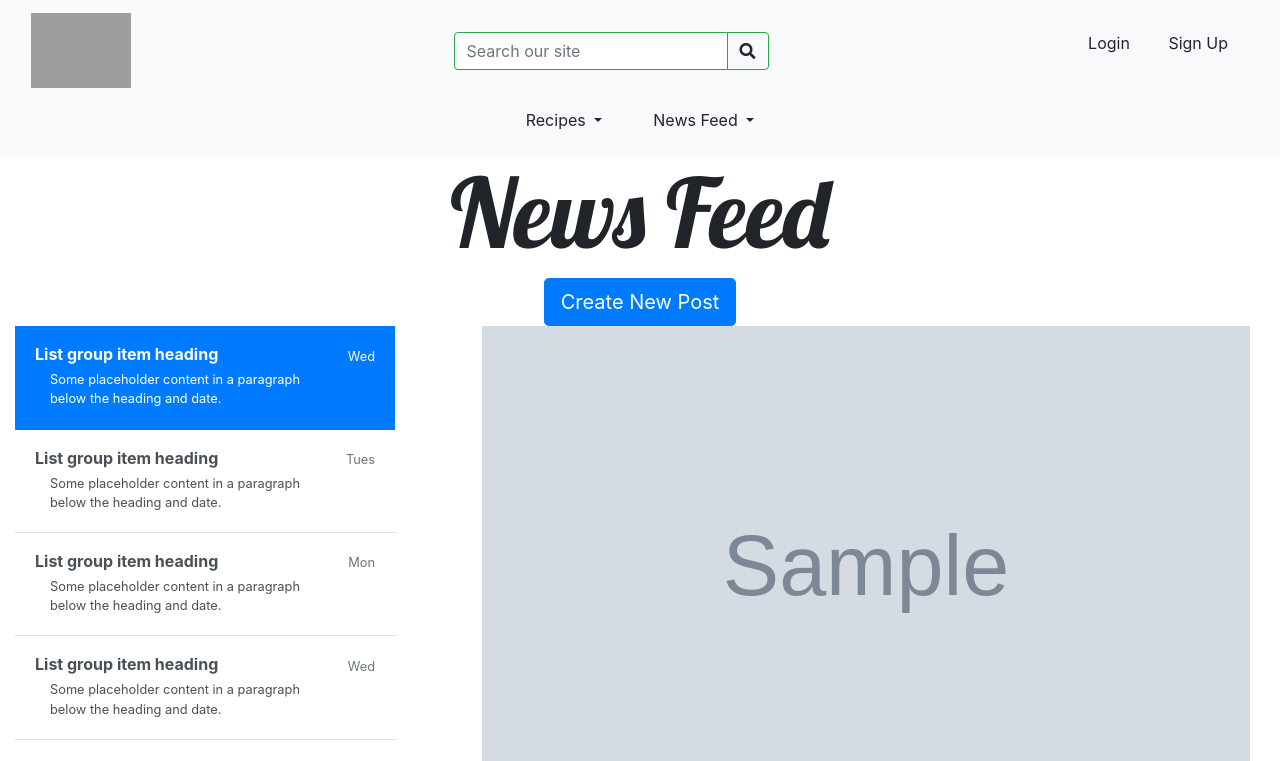
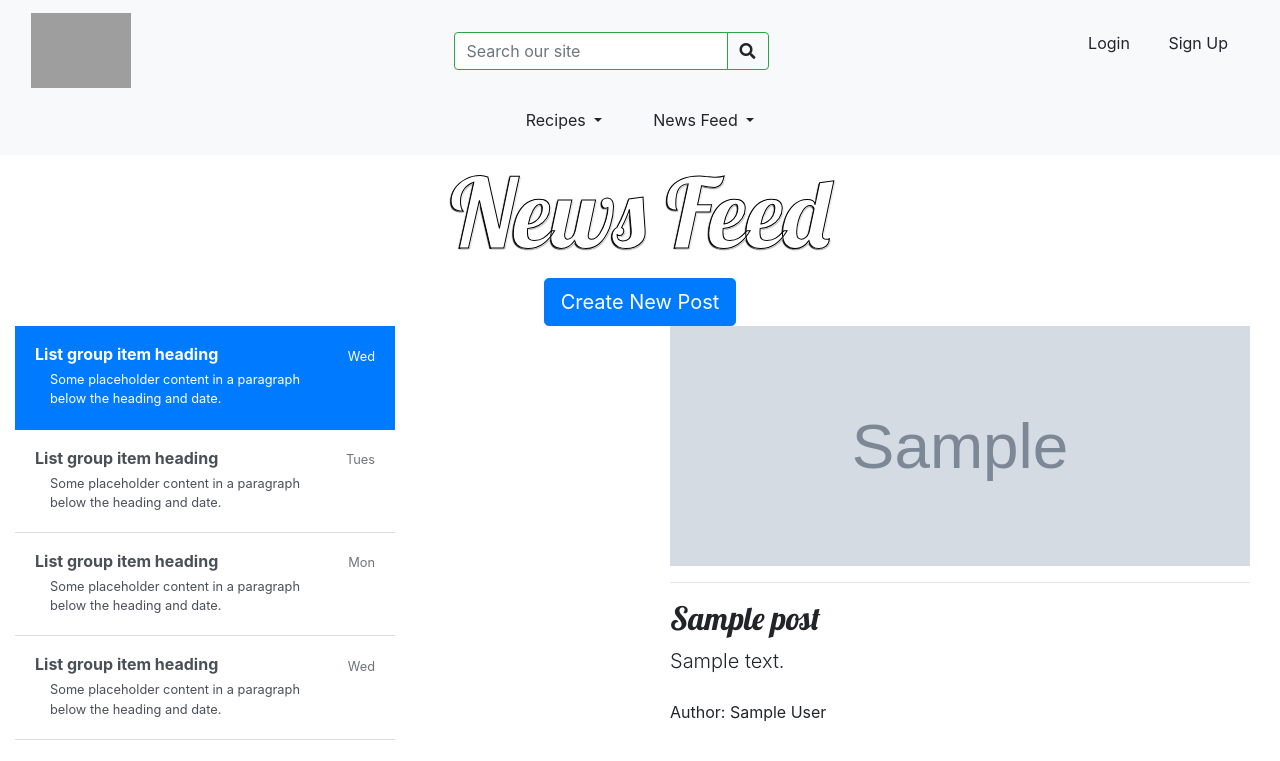
Before and after one commit to Code-Institute-Submissions/Mikew1999-recipe-blog, a Flask app: page /newsfeed/posts in a window 1280 px wide. Shown: the top 761 px of the page. Run offline with Flask 2, Linux system fonts and the light colour scheme; grey boxes marked "Sample" are stand-in pictures; a database or web service that is not in the repository returns one stand-in record (values such as "Sample title"); parts of the project's set-up code (start-up, migrations or seed data) failed here and were passed over; some libraries are stand-ins or nearby versions; grey boxes are pictures that could not be loaded.

Commit message:
fixed style issues

```diff
--- a/app.py
+++ b/app.py
@@ -135,7 +135,7 @@ def logout():
 
 # changes users password
 @app.route("/changepassword", methods=["GET", "POST"])
-def changePassword():
+def change_password():
     ''' Changes users password '''
     if request.method == "POST":
         username = request.form.get("username").lower()
@@ -164,16 +164,16 @@ def changePassword():
                                     username=session['user']))
                 else:
                     flash("Email address doesn't match our records")
-                    return redirect(url_for('changePassword'))
+                    return redirect(url_for('change_password'))
 
             else:
                 print("user doesn't exist")
                 flash(f'Username: {username} does not exist')
-                return redirect(url_for('changePassword'))
+                return redirect(url_for('change_password'))
 
         else:
             flash("Password and Confirm new password boxes do not match!")
-            return redirect(url_for('changePassword'))
+            return redirect(url_for('change_password'))
     username = session['user']
     user = mongo.db.users.find_one_or_404({"username": username})
     return render_template('resetpassword.html', user=user)
@@ -274,7 +274,7 @@ def recipe():
         list_of_liked_recipes = None
 
     if request.method == "POST":
-        db = mongo.db.recipes
+        all_recipes = mongo.db.recipes
         mongo.db.recipes.create_index(
             [
                 ("recipeName", "text"),
@@ -297,7 +297,7 @@ def recipe():
             categories=categories,
             categoryList=categoryList,
             query=query,
-            db=db)
+            db=all_recipes)
     else:
         return render_template(
             "recipes.html",
@@ -350,8 +350,8 @@ def create_recipe():
                     ingredient_values.append(str(item))
 
                 for step in step_keys:
-                    a = request.form.get(f'{step}')
-                    step_values.append(str(a))
+                    item = request.form.get(f'{step}')
+                    step_values.append(str(item))
 
                 recipe_details = {
                     "recipeImageName": secured_image,
@@ -394,8 +394,12 @@ def fullrecipe(recipe_name):
 
     if not session.get('user') is None:
         user = mongo.db.users.find_one({"username": session['user']})
+        list_of_liked_recipes = user['likedRecipes']
+        if len(list_of_liked_recipes) == 0:
+            list_of_liked_recipes = None
     else:
         user = None
+        list_of_liked_recipes = None
 
     all_categories = mongo.db.categories.find_one()
     category_list = all_categories['categories']
@@ -407,7 +411,8 @@ def fullrecipe(recipe_name):
         author=author,
         recipe_name=recipe_name,
         recipe=selected_recipe,
-        category_list=category_list
+        category_list=category_list,
+        list_of_liked_recipes=list_of_liked_recipes
     )
 
 
--- a/static/css/style.css
+++ b/static/css/style.css
@@ -1,17 +1,15 @@
 @import url('https://fonts.googleapis.com/css2?family=Lobster&family=Montserrat&display=swap');
 
-h1, h2, h3, h4, h5, h6 {
+h1,
+h2,
+h3 {
     font-family: 'Lobster', cursive;
 }
 
 .main-header {
     color: rgb(255, 255, 255);
     -webkit-text-stroke: 1px black;
-    text-shadow:
-        1px 1px 1px rgb(0, 0, 0),
-        1px -1px 1px rgb(0, 0, 0),
-        -1px 1px 1px rgb(0, 0, 0),
-        1px 1px 1px rgb(0, 0, 0);
+    text-shadow: 1px 1px 1px rgb(255 255 255), 2px -2px 2px rgb(255 255 255), -1px 1px 1px rgb(0 0 0), 1px 1px 1px rgb(0 0 0);
 }
 
 .uppercase {
@@ -35,19 +33,19 @@ h1, h2, h3, h4, h5, h6 {
 }
 
 .margin-top-1 {
-    margin-top: 1rem!important;
+    margin-top: 1rem !important;
 }
 
 .margin-top-4 {
-    margin-top: 4rem!important;
+    margin-top: 4rem !important;
 }
 
 .margin-bottom-1 {
-    margin-bottom: 1rem!important;
+    margin-bottom: 1rem !important;
 }
 
 .mt-5 {
-    margin-top: 5rem!important;
+    margin-top: 5rem !important;
 }
 
 .mt-6 {
@@ -56,12 +54,12 @@ h1, h2, h3, h4, h5, h6 {
 
 .categories {
     list-style-type: none;
-    padding-left: 0!important;
+    padding-left: 0 !important;
 }
 
 .recipe-categories {
     height: 4rem;
-    margin-bottom: 2rem!important;
+    margin-bottom: 2rem !important;
 }
 
 .categories li {
@@ -70,11 +68,11 @@ h1, h2, h3, h4, h5, h6 {
 }
 
 .height-80 {
-    height: 80vh!important;
+    height: 80vh !important;
 }
 
 .height-85 {
-    height: 85vh!important;
+    height: 85vh !important;
 }
 
 .height-95 {
@@ -88,12 +86,12 @@ h1, h2, h3, h4, h5, h6 {
 }
 
 .nav-link .navbar-text {
-    padding: 8px!important;
+    padding: 8px !important;
 }
 
 .jumbotron {
     margin-bottom: 0rem;
-    padding: 10px!important;
+    padding: 10px !important;
 }
 
 .height-auto {
@@ -112,6 +110,7 @@ h1, h2, h3, h4, h5, h6 {
 .w-80 {
     width: 80%;
 }
+
 .width-80 {
     width: 80vw;
 }
@@ -124,7 +123,8 @@ h1, h2, h3, h4, h5, h6 {
     padding-top: 1rem;
 }
 
-.form-card, #add-recipe-card {
+.form-card,
+#add-recipe-card {
     width: 80vw;
     margin: 0 auto;
 }
@@ -143,7 +143,7 @@ h1, h2, h3, h4, h5, h6 {
     margin-bottom: 5px;
 }
 
-.profile-image{
+.profile-image {
     border-radius: 60%;
     border: 2px solid #fff;
     height: 350px;
@@ -165,11 +165,11 @@ h1, h2, h3, h4, h5, h6 {
 
 .box {
     border: 1px solid black;
-    box-shadow: 4px 4px 4px 4px rgba(0,0,0,0.2);
+    box-shadow: 4px 4px 4px 4px rgba(0, 0, 0, 0.2);
 }
 
 .search-profile-card {
-    height: auto!important;
+    height: auto !important;
 }
 
 .ingredient-list {
@@ -177,17 +177,24 @@ h1, h2, h3, h4, h5, h6 {
 }
 
 .card-img-top {
-    width: 100%!important;
+    width: 100% !important;
     height: 50vh;
 }
 
 .my-recipes-img {
-    height: 70vh!important;
+    height: 70vh !important;
 }
 
 .full-recipe-image {
     width: 80vw;
     height: 75vh;
+}
+
+@media only screen and (max-width: 600px) {
+    .full-recipe-image {
+        width: 80%;
+        height: auto;
+    }
 }
 
 .recipe-description {
@@ -219,17 +226,17 @@ h1, h2, h3, h4, h5, h6 {
 }
 
 .card {
-    box-shadow: 0 4px 8px 0 rgba(0,0,0,0.2);
+    box-shadow: 0 4px 8px 0 rgba(0, 0, 0, 0.2);
 }
 
 .post-image {
-    width: 60vw;
-    height: 60vh;
+    width: 100%;
+    height: 30vh;
 }
 
 @media only screen and (max-width: 800px) {
     .post-image {
-      width: 100%;
-      height: auto;
+        width: 100%;
+        height: auto;
     }
 }
--- a/templates/index.html
+++ b/templates/index.html
@@ -52,7 +52,7 @@
 
 <!-- Top Recipes -->
 <div>
-    <h1 class="display-3 text-center">Top Recipes</h1>
+    <h1 class="display-3 main-header text-center">Top Recipes</h1>
 
     <div class="container-fluid">
         <div class="row">
@@ -64,7 +64,7 @@
                     <img class="card-img-top" src="{{ url_for('file', filename=recipe.recipeImageName) }}" alt="recipe Image">
                     <div class="card-body height-85">
                         <!-- Recipe Name -->
-                        <h4 class="card-title  text-center">{{ recipe.recipeName }}</h4>
+                        <h4 class="card-title text-center">{{ recipe.recipeName }}</h4>
 
                         <!-- Recipe Details -->
 
--- a/templates/login.html
+++ b/templates/login.html
@@ -24,7 +24,7 @@
         </form>
         <!--Link to login page-->
         <p class="text-center">Don't have an account? <a href="{{ url_for('sign_up') }}">Signup</a></p>
-        <p class="text-center"><a href="{{ url_for('changePassword') }}">Need help logging in?</a></p>
+        <p class="text-center"><a href="{{ url_for('change_password') }}">Need help logging in?</a></p>
     </div>
 </main>
 
--- a/templates/newsfeed.html
+++ b/templates/newsfeed.html
@@ -2,7 +2,7 @@
 {% block content %}
 <main>
   <div class="text-center">
-    <h1 class="display-1">News Feed</h1>
+    <h1 class="display-1 main-header">News Feed</h1>
     {% if session.user %}
       <a class="btn btn-lg btn-primary" href="{{ url_for('create_post', username=session.user) }}">Create New Post</a>
     {% else %}
--- a/templates/profile.html
+++ b/templates/profile.html
@@ -116,7 +116,7 @@
 
             <div class="row">
                 <div class="col">
-                    <a href="{{ url_for('changePassword') }}">Reset password</a>
+                    <a href="{{ url_for('change_password') }}">Reset password</a>
                 </div>
             </div>
 
```
